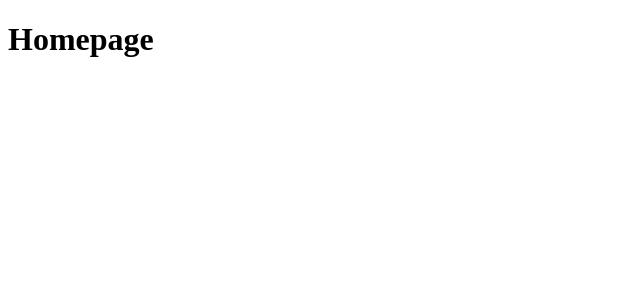
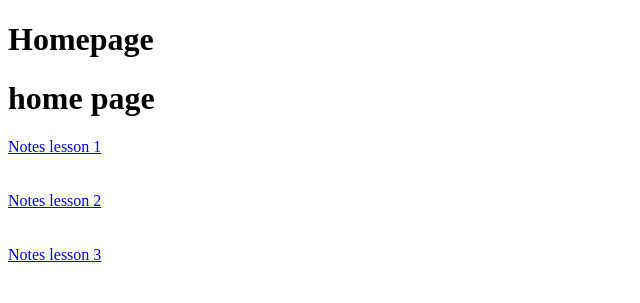
Before and after one commit to BenjaminZhang1/BenjaminZhang1.github.io, a plain HTML site: page index.html in a window 1280 px wide. Shown: the whole page, without its empty margins (0-640 px from the left). Drawn offline with Linux system fonts and the light colour scheme.

Commit message:
Notes changed

```diff
--- a/index.html
+++ b/index.html
@@ -2,5 +2,25 @@
 <html>
     <body>
         <h1>Homepage</h1>
+        <!DOCTYPE html>
+<html>
+    <body>
+        <h1>home page</h1>
+        <nav>
+            <a href="Lesson1.html">Notes lesson 1</a>
+            <br>
+            <br>
+            <br>
+            <a href="Lesson2.html">Notes lesson 2</a>
+            <br>
+            <br>
+            <br>
+            <a href="Lesson3.html">Notes lesson 3</a>
+            <br>
+            <br>
+            <br>
+        </nav>
     </body>
 </html>
+    </body>
+</html>
```
